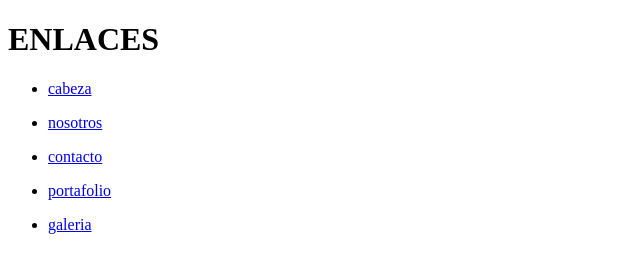
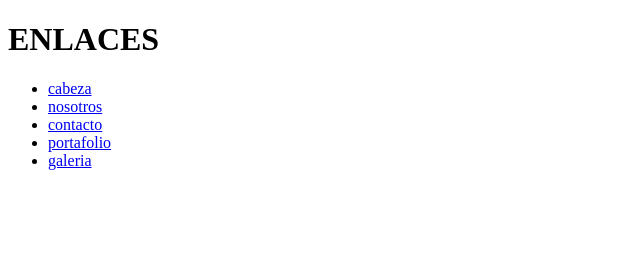
Before and after one commit to yer25/3semana, a plain HTML site: page index.html in a window 1280 px wide. Shown: the whole page, without its empty margins (0-640 px from the left). Drawn offline with Linux system fonts and the light colour scheme.

Commit message:
correcion de ul

```diff
--- a/index.html
+++ b/index.html
@@ -10,11 +10,13 @@
     <h1>ENLACES</h1>
     <nav>
 
-        <ul><li><a href="/cabeza/cabeza.html">cabeza</a></li></ul>
-        <ul><li><a href="/nosotros/nosotros.html">nosotros</a></li></ul>
-        <ul><li><a href="/contacto/contacto.html">contacto</a></li></ul>
-        <ul><li><a href="/portafolio/portafolio.html">portafolio</a></li></ul>
-        <ul><li><a href="/galeria/galeria.html">galeria</a></li></ul>
+        <ul>
+            <li><a href="/cabeza/cabeza.html">cabeza</a></li>
+            <li><a href="/nosotros/nosotros.html">nosotros</a></li>
+            <li><a href="/contacto/contacto.html">contacto</a></li>
+            <li><a href="/portafolio/portafolio.html">portafolio</a></li>
+            <li><a href="/galeria/galeria.html">galeria</a></li>
+        </ul>
     </nav>
 
 </body>
```
